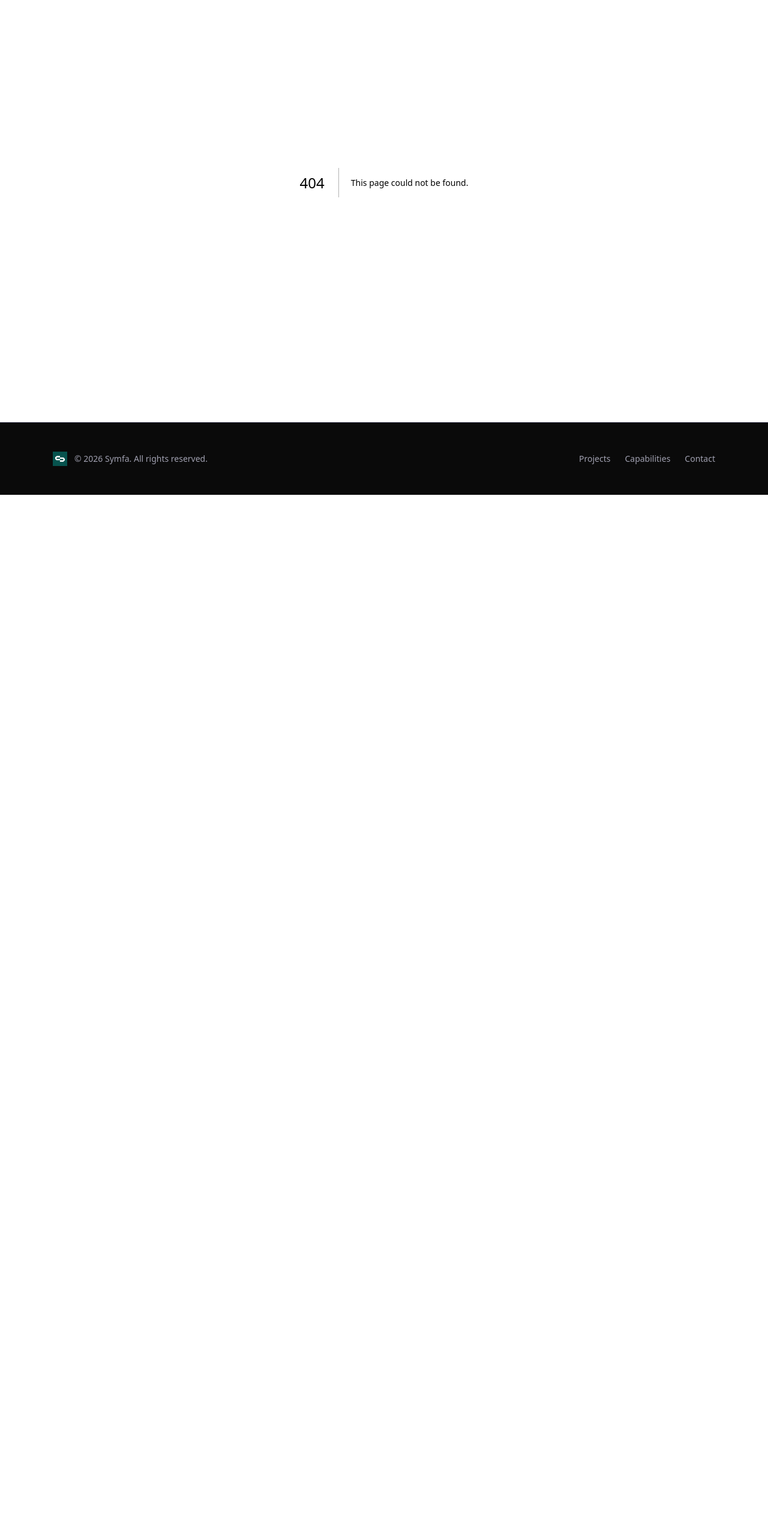
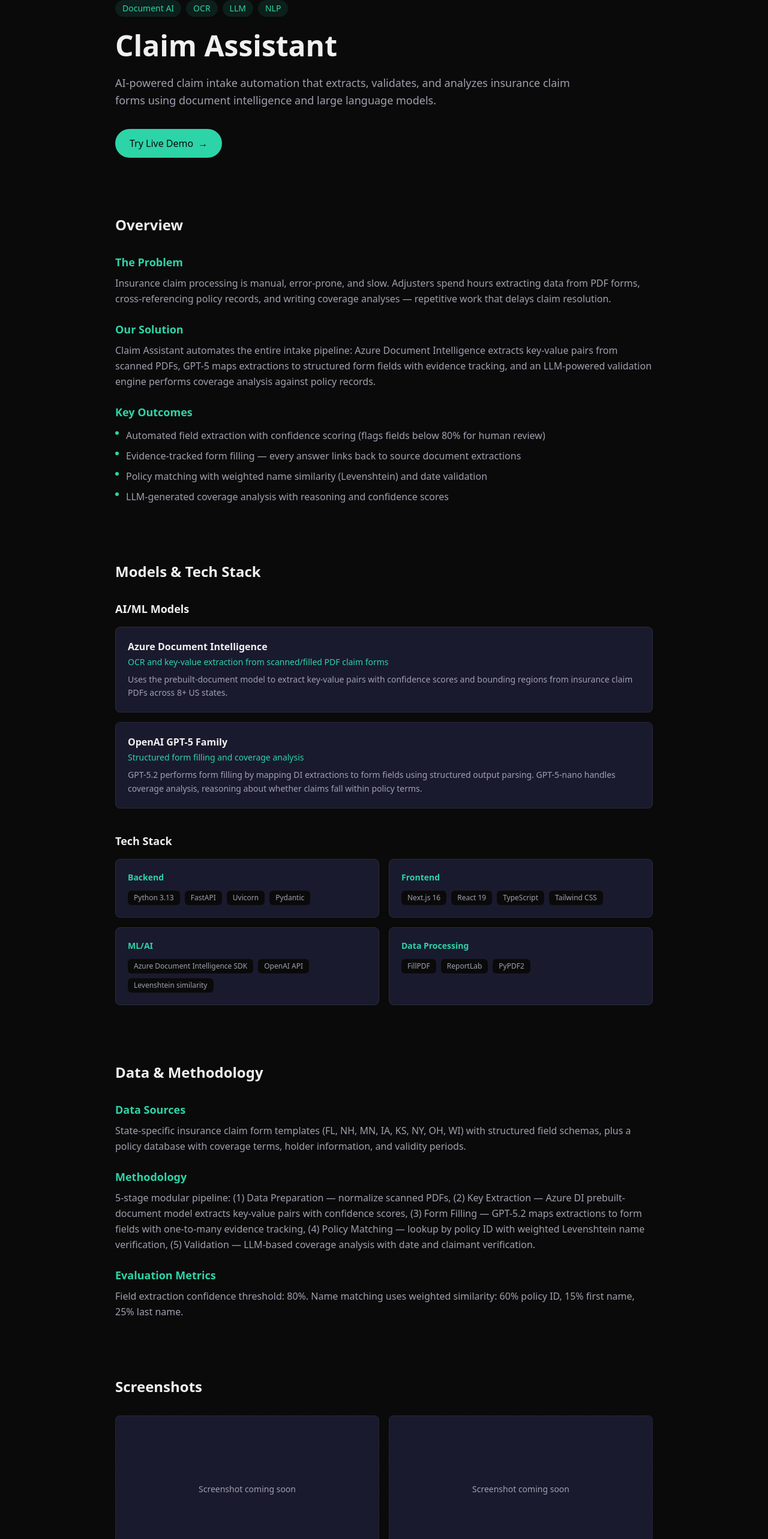
Before and after one commit to Symfa-Inc/insurtech-intelligence, a Next.js app: page /projects/claim-assistant in a window 1280 px wide. Before the commit this address had no page. Shown: the part 160-2726 px from the top of the page at 60% size. Before the commit the page ends 985 px from the top, so only its background shows below. Built offline with nearby package versions, Linux system fonts and the light colour scheme.

Commit message:
feat: add project detail pages with dynamic routing and all content sections

```diff
--- /dev/null
+++ b/src/app/projects/[slug]/page.tsx
@@ -0,0 +1,52 @@
+import { notFound } from 'next/navigation';
+import type { Metadata } from 'next';
+import { getProjectBySlug, getAllProjectSlugs } from '@/lib/projects';
+import { ProjectHeader } from '@/components/project/ProjectHeader';
+import { Overview } from '@/components/project/Overview';
+import { ModelsAndTech } from '@/components/project/ModelsAndTech';
+import { DataMethodology } from '@/components/project/DataMethodology';
+import { Screenshots } from '@/components/project/Screenshots';
+import { DemoCTA } from '@/components/project/DemoCTA';
+
+interface PageProps {
+  params: Promise<{ slug: string }>;
+}
+
+export function generateStaticParams() {
+  return getAllProjectSlugs().map((slug) => ({ slug }));
+}
+
+export async function generateMetadata({ params }: PageProps): Promise<Metadata> {
+  const { slug } = await params;
+  const project = getProjectBySlug(slug);
+  if (!project) return {};
+
+  return {
+    title: `${project.name} | InsurTech Intelligence`,
+    description: project.shortDescription,
+    openGraph: {
+      title: `${project.name} | InsurTech Intelligence`,
+      description: project.shortDescription,
+    },
+  };
+}
+
+export default async function ProjectPage({ params }: PageProps) {
+  const { slug } = await params;
+  const project = getProjectBySlug(slug);
+
+  if (!project) {
+    notFound();
+  }
+
+  return (
+    <>
+      <ProjectHeader project={project} />
+      <Overview project={project} />
+      <ModelsAndTech project={project} />
+      <DataMethodology project={project} />
+      <Screenshots project={project} />
+      <DemoCTA project={project} />
+    </>
+  );
+}
--- /dev/null
+++ b/src/components/project/DataMethodology.tsx
@@ -0,0 +1,27 @@
+import type { Project } from '@/lib/types';
+
+export function DataMethodology({ project }: { project: Project }) {
+  return (
+    <section className="px-6 py-12">
+      <div className="mx-auto max-w-4xl">
+        <h2 className="mb-8 text-2xl font-bold">Data & Methodology</h2>
+        <div className="space-y-6">
+          <div>
+            <h3 className="mb-2 text-lg font-semibold text-primary">Data Sources</h3>
+            <p className="leading-relaxed text-text-secondary">{project.data.sources}</p>
+          </div>
+          <div>
+            <h3 className="mb-2 text-lg font-semibold text-primary">Methodology</h3>
+            <p className="leading-relaxed text-text-secondary">{project.data.methodology}</p>
+          </div>
+          {project.data.metrics && (
+            <div>
+              <h3 className="mb-2 text-lg font-semibold text-primary">Evaluation Metrics</h3>
+              <p className="leading-relaxed text-text-secondary">{project.data.metrics}</p>
+            </div>
+          )}
+        </div>
+      </div>
+    </section>
+  );
+}
--- /dev/null
+++ b/src/components/project/DemoCTA.tsx
@@ -0,0 +1,33 @@
+import type { Project } from '@/lib/types';
+import Link from 'next/link';
+
+export function DemoCTA({ project }: { project: Project }) {
+  return (
+    <section className="px-6 py-16">
+      <div className="mx-auto max-w-4xl rounded-2xl border border-border bg-surface p-10 text-center">
+        <h2 className="mb-4 text-2xl font-bold">Try It Yourself</h2>
+        <p className="mb-6 text-text-secondary">
+          Experience {project.name} with real data. No signup required.
+        </p>
+        <div className="flex flex-col items-center gap-4 sm:flex-row sm:justify-center">
+          {project.demoUrl !== '#' && (
+            <a
+              href={project.demoUrl}
+              target="_blank"
+              rel="noopener noreferrer"
+              className="rounded-full bg-primary px-8 py-3 font-medium text-background transition-colors hover:bg-primary-hover"
+            >
+              Open Live Demo
+            </a>
+          )}
+          <Link
+            href="/#projects"
+            className="rounded-full border border-border px-8 py-3 font-medium transition-colors hover:border-primary hover:text-primary"
+          >
+            View All Projects
+          </Link>
+        </div>
+      </div>
+    </section>
+  );
+}
--- /dev/null
+++ b/src/components/project/ModelsAndTech.tsx
@@ -0,0 +1,45 @@
+import type { Project } from '@/lib/types';
+
+export function ModelsAndTech({ project }: { project: Project }) {
+  return (
+    <section className="px-6 py-12">
+      <div className="mx-auto max-w-4xl">
+        <h2 className="mb-8 text-2xl font-bold">Models & Tech Stack</h2>
+
+        <div className="mb-10 space-y-4">
+          <h3 className="text-lg font-semibold">AI/ML Models</h3>
+          {project.models.map((model) => (
+            <div key={model.name} className="rounded-lg border border-border bg-surface p-5">
+              <div className="mb-1 font-semibold">{model.name}</div>
+              <div className="mb-2 text-sm text-primary">{model.purpose}</div>
+              {model.details && (
+                <p className="text-sm leading-relaxed text-text-secondary">{model.details}</p>
+              )}
+            </div>
+          ))}
+        </div>
+
+        <div>
+          <h3 className="mb-4 text-lg font-semibold">Tech Stack</h3>
+          <div className="grid gap-4 sm:grid-cols-2">
+            {project.techStack.map((cat) => (
+              <div key={cat.category} className="rounded-lg border border-border bg-surface p-5">
+                <div className="mb-3 text-sm font-semibold text-primary">{cat.category}</div>
+                <div className="flex flex-wrap gap-2">
+                  {cat.items.map((item) => (
+                    <span
+                      key={item}
+                      className="rounded-md bg-background px-2.5 py-1 text-xs font-medium text-text-secondary"
+                    >
+                      {item}
+                    </span>
+                  ))}
+                </div>
+              </div>
+            ))}
+          </div>
+        </div>
+      </div>
+    </section>
+  );
+}
--- /dev/null
+++ b/src/components/project/Overview.tsx
@@ -0,0 +1,32 @@
+import type { Project } from '@/lib/types';
+
+export function Overview({ project }: { project: Project }) {
+  return (
+    <section className="px-6 py-12">
+      <div className="mx-auto max-w-4xl">
+        <h2 className="mb-8 text-2xl font-bold">Overview</h2>
+        <div className="space-y-6">
+          <div>
+            <h3 className="mb-2 text-lg font-semibold text-primary">The Problem</h3>
+            <p className="leading-relaxed text-text-secondary">{project.overview.problem}</p>
+          </div>
+          <div>
+            <h3 className="mb-2 text-lg font-semibold text-primary">Our Solution</h3>
+            <p className="leading-relaxed text-text-secondary">{project.overview.solution}</p>
+          </div>
+          <div>
+            <h3 className="mb-3 text-lg font-semibold text-primary">Key Outcomes</h3>
+            <ul className="space-y-2">
+              {project.overview.outcomes.map((outcome, i) => (
+                <li key={i} className="flex gap-3 text-text-secondary">
+                  <span className="mt-1.5 h-1.5 w-1.5 shrink-0 rounded-full bg-primary" />
+                  <span className="leading-relaxed">{outcome}</span>
+                </li>
+              ))}
+            </ul>
+          </div>
+        </div>
+      </div>
+    </section>
+  );
+}
--- /dev/null
+++ b/src/components/project/ProjectHeader.tsx
@@ -0,0 +1,35 @@
+import type { Project } from '@/lib/types';
+
+export function ProjectHeader({ project }: { project: Project }) {
+  return (
+    <section className="px-6 pb-12 pt-24">
+      <div className="mx-auto max-w-4xl">
+        <div className="mb-6 flex flex-wrap gap-2">
+          {project.tags.map((tag) => (
+            <span
+              key={tag}
+              className="rounded-full bg-primary/10 px-3 py-1 text-sm font-medium text-primary"
+            >
+              {tag}
+            </span>
+          ))}
+        </div>
+        <h1 className="mb-6 text-4xl font-bold md:text-5xl">{project.name}</h1>
+        <p className="mb-8 max-w-3xl text-lg leading-relaxed text-text-secondary">
+          {project.shortDescription}
+        </p>
+        {project.demoUrl !== '#' && (
+          <a
+            href={project.demoUrl}
+            target="_blank"
+            rel="noopener noreferrer"
+            className="inline-flex items-center gap-2 rounded-full bg-primary px-6 py-3 font-medium text-background transition-colors hover:bg-primary-hover"
+          >
+            Try Live Demo
+            <span aria-hidden="true">&rarr;</span>
+          </a>
+        )}
+      </div>
+    </section>
+  );
+}
--- /dev/null
+++ b/src/components/project/Screenshots.tsx
@@ -0,0 +1,41 @@
+import type { Project } from '@/lib/types';
+
+export function Screenshots({ project }: { project: Project }) {
+  if (project.screenshots.length === 0) {
+    return (
+      <section className="px-6 py-12">
+        <div className="mx-auto max-w-4xl">
+          <h2 className="mb-8 text-2xl font-bold">Screenshots</h2>
+          <div className="grid gap-4 sm:grid-cols-2">
+            {[1, 2].map((i) => (
+              <div
+                key={i}
+                className="flex aspect-video items-center justify-center rounded-lg border border-dashed border-border bg-surface text-sm text-text-secondary"
+              >
+                Screenshot coming soon
+              </div>
+            ))}
+          </div>
+        </div>
+      </section>
+    );
+  }
+
+  return (
+    <section className="px-6 py-12">
+      <div className="mx-auto max-w-4xl">
+        <h2 className="mb-8 text-2xl font-bold">Screenshots</h2>
+        <div className="grid gap-4 sm:grid-cols-2">
+          {project.screenshots.map((src, i) => (
+            <img
+              key={i}
+              src={src}
+              alt={`${project.name} screenshot ${i + 1}`}
+              className="rounded-lg border border-border"
+            />
+          ))}
+        </div>
+      </div>
+    </section>
+  );
+}
```
